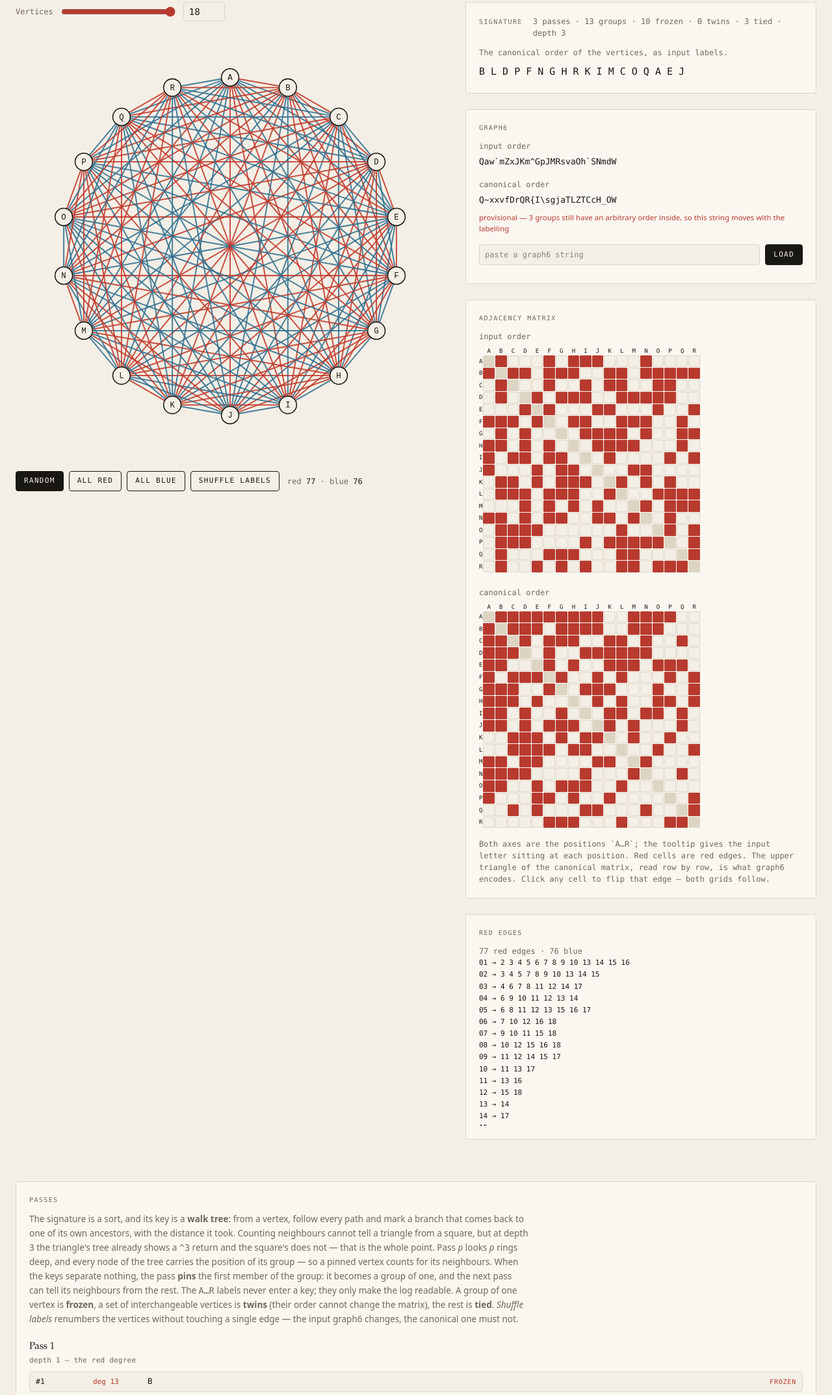
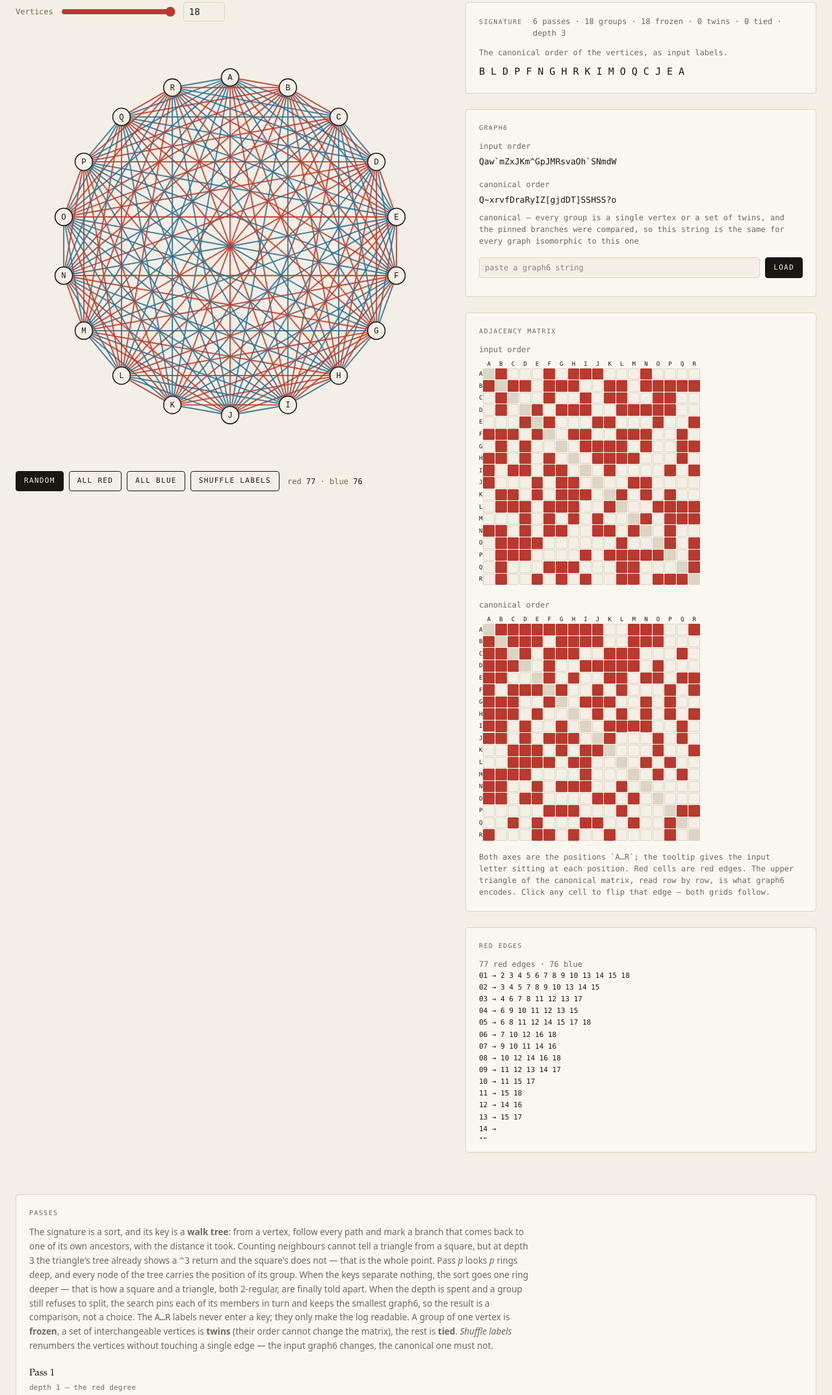
Before and after one commit to paganaye/p-np, a website built with Vite: page graph-signature/index.html in a window 1280 px wide. Shown: the part 270-2417 px from the top of the page at 65% size. Built offline with nearby package versions, Linux system fonts and the light colour scheme.

Commit message:
sig2 works

```diff
--- a/graph-signature/index.html
+++ b/graph-signature/index.html
@@ -115,15 +115,16 @@
                     from a square, but at depth 3 the triangle's tree already shows a
                     <code>^3</code> return and the square's does not — that is the whole point.
                     Pass <em>p</em> looks <em>p</em> rings deep, and every node of the tree carries
-                    the position of its group — so a pinned vertex counts for its neighbours. When
-                    the keys separate nothing, the pass <strong>pins</strong> the first member of the
-                    group: it becomes a group of one, and the next pass can tell its neighbours from
-                    the rest. The <code>A…R</code> labels never enter a key; they only make the log
-                    readable. A group of one vertex is <strong>frozen</strong>, a set of
-                    interchangeable vertices is <strong>twins</strong> (their order cannot change the
-                    matrix), the rest is <strong>tied</strong>. <em>Shuffle labels</em> renumbers the
-                    vertices without touching a single edge — the input graph6 changes, the canonical
-                    one must not.
+                    the position of its group. When the keys separate nothing, the sort goes one
+                    ring deeper — that is how a square and a triangle, both 2-regular, are finally
+                    told apart. When the depth is spent and a group still refuses to split, the
+                    search pins each of its members in turn and keeps the smallest graph6, so the
+                    result is a comparison, not a choice. The <code>A…R</code> labels never enter a
+                    key; they only make the log readable. A group of one vertex is
+                    <strong>frozen</strong>, a set of interchangeable vertices is
+                    <strong>twins</strong> (their order cannot change the matrix), the rest is
+                    <strong>tied</strong>. <em>Shuffle labels</em> renumbers the vertices without
+                    touching a single edge — the input graph6 changes, the canonical one must not.
                 </p>
                 <div id="s2-log" class="s2-log mt-5"></div>
             </div>
--- a/graph-signature/src/core/signature2.test.ts
+++ b/graph-signature/src/core/signature2.test.ts
@@ -1,5 +1,5 @@
 import { describe, expect, it } from "vitest";
-import { advance, areTwins, depthBudget, firstPass, treeKey } from "./signature2.ts";
+import { advance, areTwins, depthBudget, firstPass, solve, treeKey } from "./signature2.ts";
 import type { SortState } from "./signature2.ts";
 
 type Matrix = boolean[][];
@@ -103,7 +103,7 @@ function permute(matrix: Matrix, permutation: readonly number[]): Matrix {
 
 function runAll(matrix: Matrix): SortState {
     let state = firstPass(matrix);
-    for (let pass = 0; pass < 20; pass++) {
+    for (let pass = 0; pass < 60; pass++) {
         const next = advance(state, matrix);
         if (next === state) break;
         state = next;
@@ -198,22 +198,111 @@ describe("the sort", () => {
         expect(pass.blocks.map((block) => block.members)).toEqual([[2], [1, 3], [0, 4]]);
     });
 
-    it("pins instead of splitting when the keys agree", () => {
+    it("does not pin while there is still depth to try", () => {
         const matrix = addEdges(emptyGraph(18), [
             [0, 1],
             [2, 3],
         ]);
-        const first = firstPass(matrix);
-        expect(first.log[0].blocks[0].members).toEqual([0, 1, 2, 3]);
 
-        const second = advance(first, matrix);
-        expect(second.log[1].pinned).toBe(0);
-        expect(second.log[1].blocks[0].members).toEqual([0]);
+        const second = advance(firstPass(matrix), matrix);
+        expect(second.log[1].split).toBe(false);
+        expect(second.log[1].pinned).toBeUndefined();
+    });
 
-        const third = advance(second, matrix);
-        const groups = third.log[2].blocks.map((block) => block.members);
-        expect(groups[0]).toEqual([0]);
-        expect(groups.find((members) => members.includes(1))).toEqual([1]);
+    /*
+     * Two disjoint edges: the four endpoints are interchangeable, no depth will
+     * ever separate them, so the search pins each in turn and keeps the smallest
+     * string. All four branches agree here, which is exactly why shuffling the
+     * labels cannot change the answer.
+     */
+    it("pins every member of a hopeless group and keeps the smallest string", () => {
+        const matrix = addEdges(emptyGraph(18), [
+            [0, 1],
+            [2, 3],
+        ]);
+
+        const result = solve(matrix);
+        expect(result.truncated).toBe(false);
+        expect(result.state.log.some((pass) => pass.pinned !== undefined)).toBe(true);
+
+        const last = result.state.log[result.state.log.length - 1];
+        expect(
+            last.blocks.every((block) => block.members.length === 1 || block.twins === true),
+        ).toBe(true);
+    });
+
+    it("gives the same string for every relabelling of two edges", () => {
+        const matrix = addEdges(emptyGraph(18), [
+            [0, 1],
+            [2, 3],
+        ]);
+
+        const expected = solve(matrix).key;
+        const random = mulberry32(5);
+
+        for (let round = 0; round < 10; round++) {
+            const permuted = permute(matrix, shuffle(matrix.length, random));
+            expect(solve(permuted).key).toBe(expected);
+        }
+    });
+
+    /*
+     * A square and a triangle with **no vertex in common**: all seven vertices
+     * have degree 2, so depth 2 sees a single group. Depth 3 is what separates
+     * them — the triangle's tree shows a ^3 return, the square's does not.
+     */
+    it("separates a disjoint square from a disjoint triangle", () => {
+        const matrix = addEdges(emptyGraph(18), [
+            [0, 1],
+            [1, 2],
+            [2, 3],
+            [3, 0],
+            [4, 5],
+            [5, 6],
+            [6, 4],
+        ]);
+
+        const state = runAll(matrix);
+
+        expect(state.log.some((pass) => pass.split === false)).toBe(true);
+        expect(groupOf(state, 0)).not.toBe(groupOf(state, 4));
+    });
+
+    /*
+     * The figure: a square A-B-C-D and a triangle D-E-F sharing the vertex D,
+     * plus twelve isolated vertices.
+     *
+     *   degrees   D = 4, others 2, isolated 0
+     *   pass 2    B separates (it is the only one of the five not next to D)
+     *   pass 3    the square's A, C separate from the triangle's E, F
+     *   left      {A, C} and {E, F} are twins, the isolated are twins
+     *
+     * No pin is needed anywhere: everything is settled by the keys.
+     */
+    it("sorts a square and a triangle sharing a vertex, with no pin", () => {
+        const matrix = addEdges(emptyGraph(18), [
+            [0, 1],
+            [1, 2],
+            [2, 3],
+            [3, 0],
+            [3, 4],
+            [4, 5],
+            [5, 3],
+        ]);
+
+        const state = runAll(matrix);
+        const blocks = state.log[state.log.length - 1].blocks;
+
+        expect(state.log.some((pass) => pass.pinned !== undefined)).toBe(false);
+        expect(blocks.map((block) => block.members)).toEqual([
+            [3],
+            [1],
+            [0, 2],
+            [4, 5],
+            [6, 7, 8, 9, 10, 11, 12, 13, 14, 15, 16, 17],
+        ]);
+        expect(blocks.filter((block) => block.members.length === 1)).toHaveLength(2);
+        expect(blocks.filter((block) => block.twins === true)).toHaveLength(3);
     });
 
     it("separates the triangle from the square", () => {
--- a/graph-signature/src/core/signature2.ts
+++ b/graph-signature/src/core/signature2.ts
@@ -1,3 +1,5 @@
+import { toGraph6 } from "./graph6.ts";
+
 /**
  * Signature 2 — sorting the vertices, one pass at a time.
  *
@@ -59,6 +61,8 @@ export interface PassLog {
     targetSize?: number;
     /** Set when the pass pinned a vertex instead of splitting on keys. */
     pinned?: number;
+    /** False when the keys separated nothing at this depth. */
+    split?: boolean;
     /** The groups, in order, after this pass. */
     blocks: Block[];
 }
@@ -239,7 +243,9 @@ export function advance(
     );
     if (target === undefined) return state;
 
-    const depth = previous.pass + 1;
+    // One ring deeper than the previous pass. When the depth budget is spent,
+    // stop: the search above takes over and pins a vertex.
+    const depth = previous.depth + 1;
     if (depth > state.maxDepth) return state;
 
     const n = adjacency.length;
@@ -255,18 +261,25 @@ export function advance(
     }
 
     const byKey = groupByKey(keys, target.members);
-    const groups: Array<{ key?: string; members: number[] }> = [];
-    let pinned: number | undefined;
-    let criterion = `walk trees ${depth} rings deep`;
 
-    if (byKey.length > 1) {
-        for (const [key, members] of byKey) groups.push({ key, members });
-    } else {
-        const first = target.members[0];
-        pinned = first;
-        criterion = "the first vertex, pinned";
-        groups.push({ members: [first] });
-        groups.push({ key: byKey[0][0], members: target.members.slice(1) });
+    // Nothing at this depth: record the miss so the next pass can go deeper.
+    if (byKey.length === 1) {
+        return {
+            order: state.order,
+            maxDepth: state.maxDepth,
+            log: [
+                ...state.log,
+                {
+                    pass: previous.pass + 1,
+                    depth,
+                    criterion: `walk trees ${depth} rings deep — nothing separated`,
+                    target: target.start,
+                    targetSize: target.members.length,
+                    split: false,
+                    blocks: previous.blocks.map((block) => ({ ...block, fresh: false })),
+                },
+            ],
+        };
     }
 
     const blocks: Block[] = [];
@@ -278,17 +291,16 @@ export function advance(
             continue;
         }
 
-        for (const group of groups) {
+        for (const [key, members] of byKey) {
             blocks.push({
                 start: position,
                 degree: block.degree,
-                members: group.members,
-                key: group.key,
+                members,
+                key,
                 fresh: true,
-                twins:
-                    group.members.length > 1 ? allTwins(adjacency, group.members) : undefined,
+                twins: members.length > 1 ? allTwins(adjacency, members) : undefined,
             });
-            position += group.members.length;
+            position += members.length;
         }
     }
 
@@ -300,12 +312,164 @@ export function advance(
             {
                 pass: previous.pass + 1,
                 depth,
-                criterion,
+                criterion: `walk trees ${depth} rings deep`,
                 target: target.start,
                 targetSize: target.members.length,
-                pinned,
+                split: true,
                 blocks,
             },
         ],
     };
 }
+
+/**
+ * Pins one vertex of a group: it leaves the group and becomes a group of one.
+ * The depth resets, so the next passes can see it as a position of its own.
+ */
+export function pinVertex(
+    state: SortState,
+    adjacency: readonly (readonly boolean[])[],
+    vertex: number,
+): SortState {
+    const previous = state.log[state.log.length - 1];
+    const target = previous.blocks.find((block) => block.members.includes(vertex));
+    if (target === undefined || target.members.length < 2) return state;
+
+    const rest = target.members.filter((member) => member !== vertex);
+
+    const blocks: Block[] = [];
+    let position = 1;
+    for (const block of previous.blocks) {
+        if (block !== target) {
+            blocks.push({ ...block, start: position, fresh: false });
+            position += block.members.length;
+            continue;
+        }
+
+        blocks.push({ start: position, degree: block.degree, members: [vertex], fresh: true });
+        position += 1;
+
+        blocks.push({
+            start: position,
+            degree: block.degree,
+            members: rest,
+            fresh: true,
+            twins: rest.length > 1 ? allTwins(adjacency, rest) : undefined,
+        });
+        position += rest.length;
+    }
+
+    return {
+        order: blocks.flatMap((block) => block.members),
+        maxDepth: state.maxDepth,
+        log: [
+            ...state.log,
+            {
+                pass: previous.pass + 1,
+                depth: 0,
+                criterion: "out of depth — this vertex, pinned",
+                target: target.start,
+                targetSize: target.members.length,
+                pinned: vertex,
+                split: true,
+                blocks,
+            },
+        ],
+    };
+}
+
+export interface SearchResult {
+    /** The log and the order of the branch that gave the smallest string. */
+    state: SortState;
+    /** The canonical graph6 of that branch. */
+    key: string;
+    /** True when the branch budget ran out before the search finished. */
+    truncated: boolean;
+}
+
+/** How many branches the search may explore before it gives up. */
+const BRANCH_BUDGET = 400;
+
+function refine(
+    state: SortState,
+    adjacency: readonly (readonly boolean[])[],
+): SortState {
+    let current = state;
+    for (;;) {
+        const next = advance(current, adjacency);
+        if (next === current) return current;
+        current = next;
+    }
+}
+
+/** The graph6 of the current order — the string two graphs are compared by. */
+function orderedString(
+    adjacency: readonly (readonly boolean[])[],
+    order: readonly number[],
+): string {
+    const n = order.length;
+    const reordered: boolean[][] = [];
+    for (let row = 0; row < n; row++) {
+        const line: boolean[] = [];
+        for (let column = 0; column < n; column++) {
+            line.push(adjacency[order[row]][order[column]]);
+        }
+        reordered.push(line);
+    }
+    return toGraph6(reordered);
+}
+
+function search(
+    state: SortState,
+    adjacency: readonly (readonly boolean[])[],
+    budget: { left: number },
+): SearchResult {
+    const refined = refine(state, adjacency);
+    const last = refined.log[refined.log.length - 1];
+    const target = last.blocks.find(
+        (block) => block.members.length > 1 && block.twins !== true,
+    );
+
+    // Nothing left to refine: this branch is a leaf, its string is a candidate.
+    if (target === undefined) {
+        return {
+            state: refined,
+            key: orderedString(adjacency, refined.order),
+            truncated: budget.left <= 0,
+        };
+    }
+
+    // The group resists every depth: try each member, keep the smallest string.
+    let best: SearchResult | null = null;
+    let truncated = false;
+
+    for (const vertex of target.members) {
+        if (budget.left <= 0) {
+            truncated = true;
+            break;
+        }
+        budget.left -= 1;
+
+        const candidate = search(pinVertex(refined, adjacency, vertex), adjacency, budget);
+        truncated = truncated || candidate.truncated;
+        if (best === null || candidate.key < best.key) best = candidate;
+    }
+
+    if (best === null) {
+        return {
+            state: refined,
+            key: orderedString(adjacency, refined.order),
+            truncated: true,
+        };
+    }
+
+    return { state: best.state, key: best.key, truncated };
+}
+
+/**
+ * The signature: refine as far as the keys allow, then branch on every group
+ * that refuses to split, and keep the smallest graph6 over all the branches.
+ */
+export function solve(adjacency: readonly (readonly boolean[])[]): SearchResult {
+    return search(firstPass(adjacency), adjacency, { left: BRANCH_BUDGET });
+}
--- a/graph-signature/src/main.ts
+++ b/graph-signature/src/main.ts
@@ -1,6 +1,6 @@
-import { advance, firstPass } from "./core/signature2.ts";
+import { solve } from "./core/signature2.ts";
 import { fromGraph6, toGraph6 } from "./core/graph6.ts";
-import type { Block, PassLog, SortState } from "./core/signature2.ts";
+import type { Block, PassLog, SearchResult, SortState } from "./core/signature2.ts";
 import { GraphView } from "./ui/graphView.ts";
 
 const MIN_NODES = 3;
@@ -133,6 +133,9 @@ function blockRow(block: Block): string {
 /** What a pass did to the group it worked on: one line per new group, then the order. */
 function outcomeOf(pass: PassLog): string {
     if (pass.target === undefined) return "";
+    if (pass.split === false) {
+        return `<p class="s2-pass-note">→ nothing moved at depth ${pass.depth}, going deeper</p>`;
+    }
 
     const fresh = pass.blocks.filter((block) => block.fresh);
 
@@ -157,7 +160,8 @@ function shortKey(key: string): string {
     return key.length <= 22 ? key : `${key.slice(0, 21)}…`;
 }
 
-function renderSignature(state: SortState): void {
+function renderSignature(result: SearchResult): void {
+    const state = result.state;
     const last = state.log[state.log.length - 1];
     const groups = last.blocks.length;
     const frozen = last.blocks.filter((block) => block.members.length === 1).length;
@@ -165,7 +169,6 @@ function renderSignature(state: SortState): void {
         (block) => block.members.length > 1 && block.twins === true,
     ).length;
     const tied = groups - frozen - twins;
-    const pinned = state.log.some((pass) => pass.pinned !== undefined);
     const ambiguous = tied;
 
     let red = 0;
@@ -189,12 +192,12 @@ function renderSignature(state: SortState): void {
 
     const note = document.getElementById("graph6-note");
     if (note) {
-        const canonical = ambiguous === 0 && !pinned;
+        const canonical = ambiguous === 0 && !result.truncated;
         note.className = canonical ? "mt-2 stat" : "mt-2 text-[11.5px] text-accent";
         note.textContent = canonical
-            ? "canonical — every group is a single vertex or a set of twins, so this order is the same for every graph isomorphic to this one"
-            : pinned
-              ? "provisional — a vertex was pinned using the input order, so this string moves with the labelling"
+            ? "canonical — every group is a single vertex or a set of twins, and the pinned branches were compared, so this string is the same for every graph isomorphic to this one"
+            : result.truncated
+              ? "provisional — the branch budget ran out before every pinning was compared"
               : `provisional — ${ambiguous} ${
                     ambiguous === 1 ? "group still has" : "groups still have"
                 } an arbitrary order inside, so this string moves with the labelling`;
@@ -206,7 +209,9 @@ function renderSignature(state: SortState): void {
             .map((pass) => {
                 const detail =
                     pass.pinned !== undefined
-                        ? `depth ${pass.depth} — pin ${label(pass.pinned)} out of #${pass.target}`
+                        ? `out of depth — pin ${label(pass.pinned)} out of #${pass.target}`
+                        : pass.split === false
+                          ? `depth ${pass.depth} — nothing separated`
                           : pass.target === undefined
                             ? `depth ${pass.depth} — ${pass.criterion}`
                             : `depth ${pass.depth} — refine #${pass.target}${
@@ -299,28 +304,10 @@ function renderEdges(state: SortState): void {
     text("edges", lines.join("\n"));
 }
 
-/**
- * Runs the sort until it has nothing left to do: every group frozen or a set of
- * twins, or the depth budget exhausted. `advance` hands back the very same state
- * when no group is left to refine, which is the signal to stop.
- */
-function sortedState(matrix: boolean[][]): SortState {
-    let state = firstPass(matrix);
-    const cap = 2 * matrix.length;
-
-    for (let pass = 2; pass <= cap; pass++) {
-        const next = advance(state, matrix);
-        if (next === state) break;
-        state = next;
-    }
-
-    return state;
-}
-
 function refresh(): void {
     view?.render(adjacency);
     remember();
-    renderSignature(sortedState(adjacency));
+    renderSignature(solve(adjacency));
 }
 
 function toggle(i: number, j: number): void {
```
Also changed, not shown: graph-signature/README.md. Lines whose indentation alone changed are shown as unchanged.
